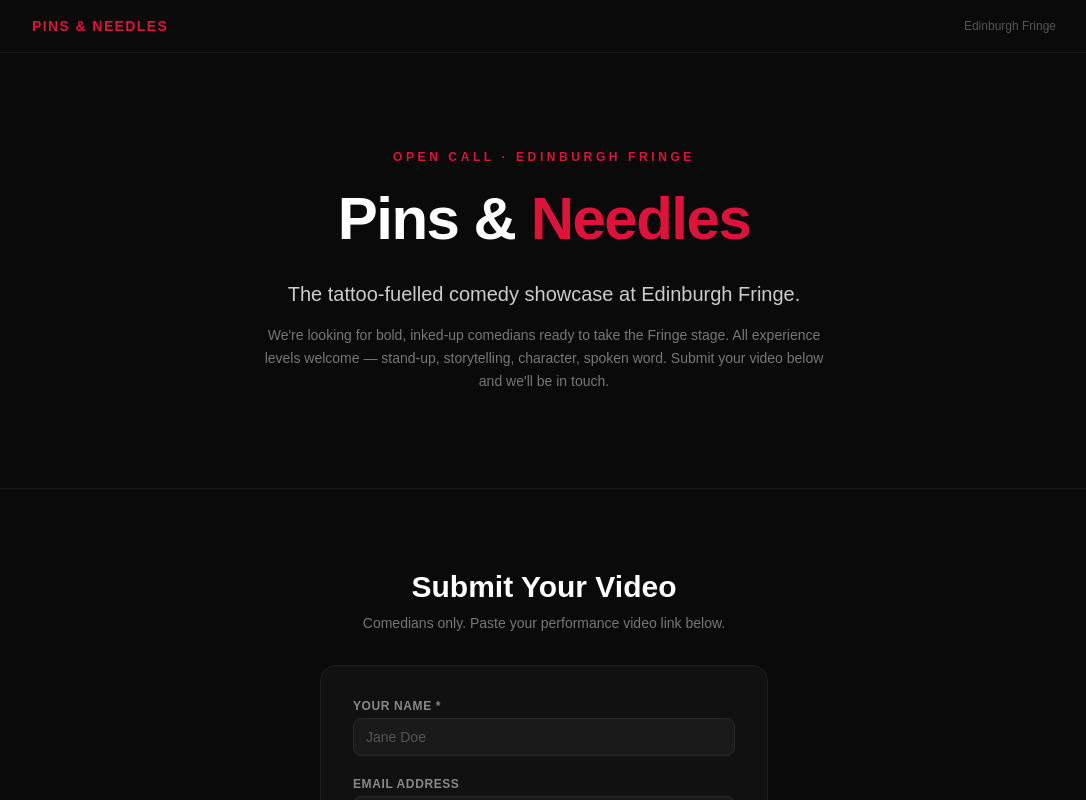
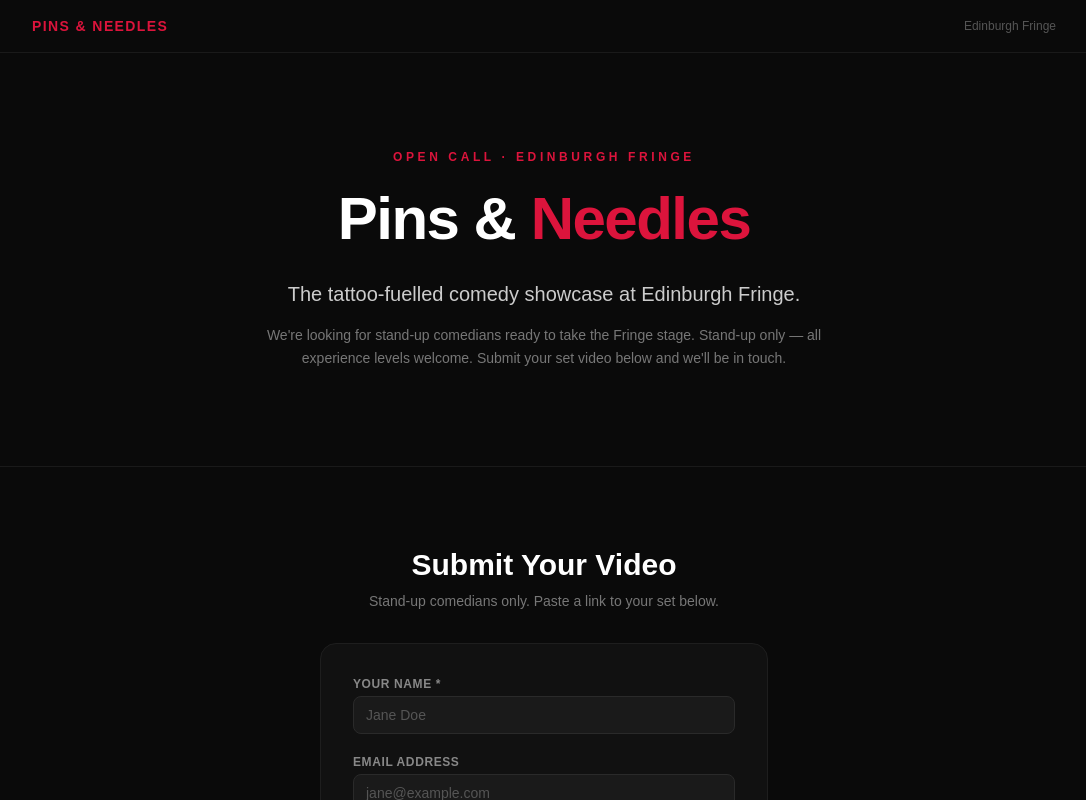
Before and after one commit to taylordrew4u2/comedysub, a Next.js app: page / in a window 1280 px wide. Shown: the top 800 px of the page, without its empty margins (96-1182 px from the left). Built offline with nearby package versions, Linux system fonts and the light colour scheme.

Commit message:
Clarify stand-up only in page copy

```diff
--- a/app/page.tsx
+++ b/app/page.tsx
@@ -39,9 +39,9 @@ export default function HomePage() {
             The tattoo-fuelled comedy showcase at Edinburgh Fringe.
           </p>
           <p className="mx-auto max-w-xl text-sm leading-relaxed text-[#777]">
-            We&apos;re looking for bold, inked-up comedians ready to take the Fringe stage.
-            All experience levels welcome — stand-up, storytelling, character, spoken word.
-            Submit your video below and we&apos;ll be in touch.
+            We&apos;re looking for stand-up comedians ready to take the Fringe stage.
+            Stand-up only — all experience levels welcome.
+            Submit your set video below and we&apos;ll be in touch.
           </p>
         </div>
       </section>
@@ -55,7 +55,7 @@ export default function HomePage() {
           <div className="mb-8 text-center">
             <h2 className="mb-2 text-2xl font-bold sm:text-3xl">Submit Your Video</h2>
             <p className="text-sm text-[#777]">
-              Comedians only. Paste your performance video link below.
+              Stand-up comedians only. Paste a link to your set below.
             </p>
             {closingDate && isOpen && (
               <p className="mt-3 text-xs font-semibold text-[#DC143C] uppercase tracking-wider">
```
